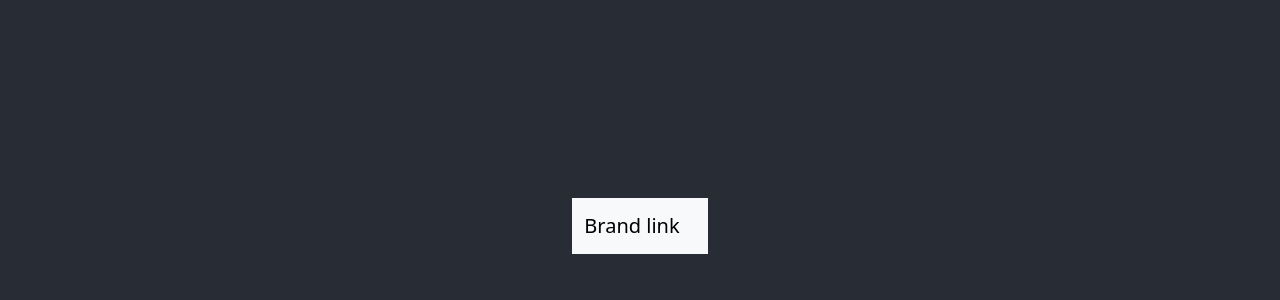
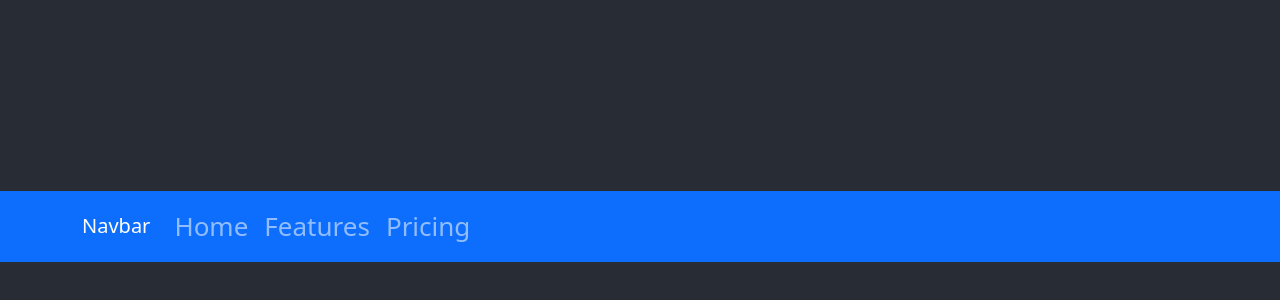
Before and after one commit to Phearakbothbunna/JPN-Electronics-Marketplace, a React (Create React App) app in the folder JPN-Electronics-Marketplace/src/main/frontend/: page /home in a window 1280 px wide. Shown: the part 174-474 px from the top of the page. Built offline with nearby package versions, Linux system fonts and the light colour scheme.

Commit message:
Edited def styling and added navbar

```diff
--- a/JPN-Electronics-Marketplace/src/main/frontend/src/App.css
+++ b/JPN-Electronics-Marketplace/src/main/frontend/src/App.css
@@ -18,7 +18,7 @@
   min-height: 100vh;
   display: flex;
   flex-direction: column;
-  align-items: center;
+  /* align-items: center; */
   justify-content: center;
   font-size: calc(10px + 2vmin);
   color: white;
--- a/JPN-Electronics-Marketplace/src/main/frontend/src/Login.js
+++ b/JPN-Electronics-Marketplace/src/main/frontend/src/Login.js
@@ -1,9 +1,10 @@
 import React, {useState} from "react";
 import {Link} from "react-router-dom";
 import { Container, Form, Button } from "react-bootstrap";
-import 'bootstrap/dist/css/bootstrap.min.css'
-import './Login.css'
-import app_logo from './app_logo.png'
+import 'bootstrap/dist/css/bootstrap.min.css';
+import './Login.css';
+import app_logo from './app_logo.png';
+import CustomNavbar from "./Navbar";
 
 
 function Login() {
@@ -18,6 +19,9 @@
     }
 
     return (
+        <>
+
+        <CustomNavbar />
 
         <Container className="mt-5">
             {/*App logo*/}
@@ -54,6 +58,7 @@
             </div>
 
         </Container>
+        </>
 
     );
 }
--- a/JPN-Electronics-Marketplace/src/main/frontend/src/Navbar.js
+++ b/JPN-Electronics-Marketplace/src/main/frontend/src/Navbar.js
@@ -1,6 +1,7 @@
-import 'bootstrap/dist/css/bootstrap.min.css'
-import Container from 'react-bootstrap/Container';
-import Navbar from 'react-bootstrap/Navbar';
+import 'bootstrap/dist/css/bootstrap.min.css';
+// import Container from 'react-bootstrap/Container';
+// import Navbar from 'react-bootstrap/Navbar';
+import {Container, Form, Nav, Navbar, NavDropdown} from 'react-bootstrap';
 
 
 function CustomNavbar() {
@@ -9,11 +10,16 @@
     // return the actual element to be rendered on the page
     return(
         <>
-        <Navbar className="bg-body-tertiary">
-          <Container>
-            <Navbar.Brand href="home">Brand link</Navbar.Brand>
-          </Container>
-        </Navbar>
+          <Navbar bg="primary" data-bs-theme="dark">
+            <Container>
+              <Navbar.Brand href="#home">Navbar</Navbar.Brand>
+              <Nav className="me-auto">
+                <Nav.Link href="#home">Home</Nav.Link>
+                <Nav.Link href="#features">Features</Nav.Link>
+                <Nav.Link href="#pricing">Pricing</Nav.Link>
+              </Nav>
+            </Container>
+          </Navbar>
       </>
     )
 }
```
